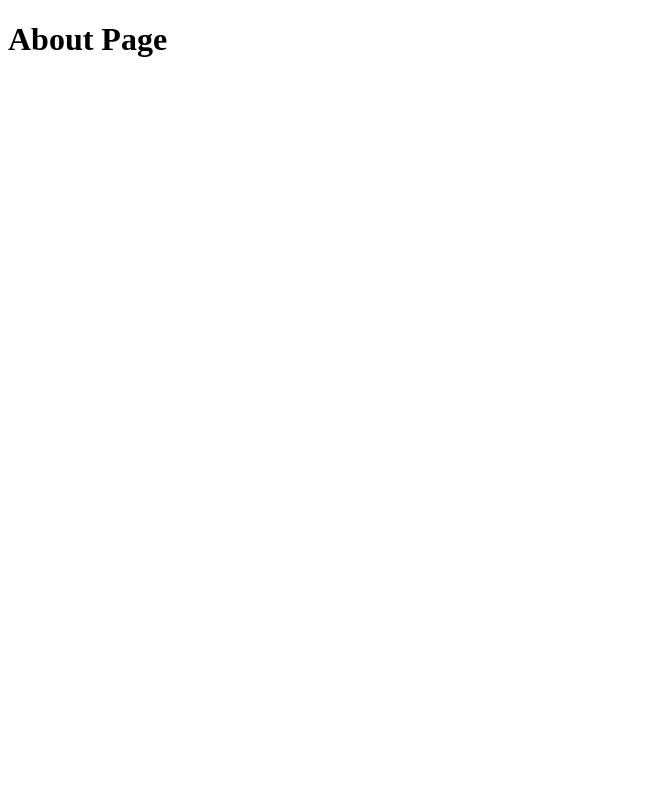
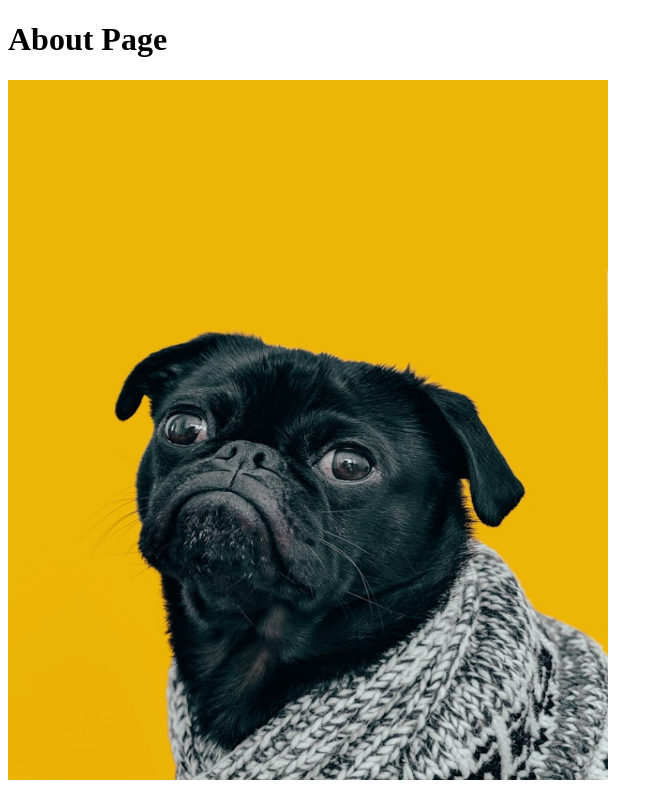
Before and after one commit to GcLikithChowdary/git_test, a plain HTML site: page odin-links-and-images/pages/about.html in a window 1280 px wide. Shown: the whole page, without its empty margins (0-663 px from the left). Drawn offline with Linux system fonts and the light colour scheme.

Commit message:
links and images final commit

```diff
--- a/odin-links-and-images/pages/about.html
+++ b/odin-links-and-images/pages/about.html
@@ -7,5 +7,6 @@
 
   <body>
     <h1>About Page</h1>
+    <img src="../images/dog.jpg" alt="A cute dog" width="600" height="700">
   </body>
 </html>
```
Also changed, not shown: odin-links-and-images/index.html (+1 -0 lines), odin-links-and-images/images/dog.jpg (added).
